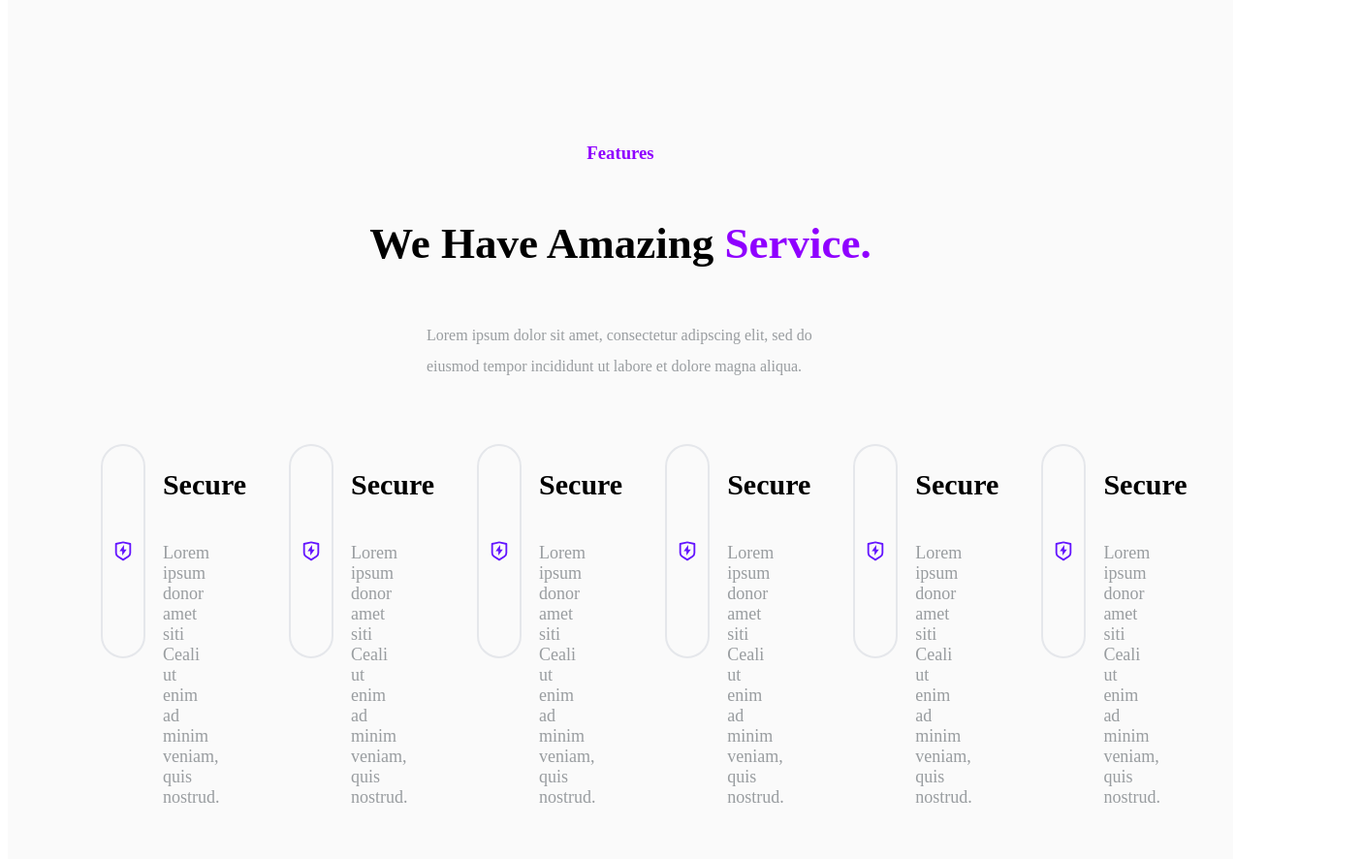
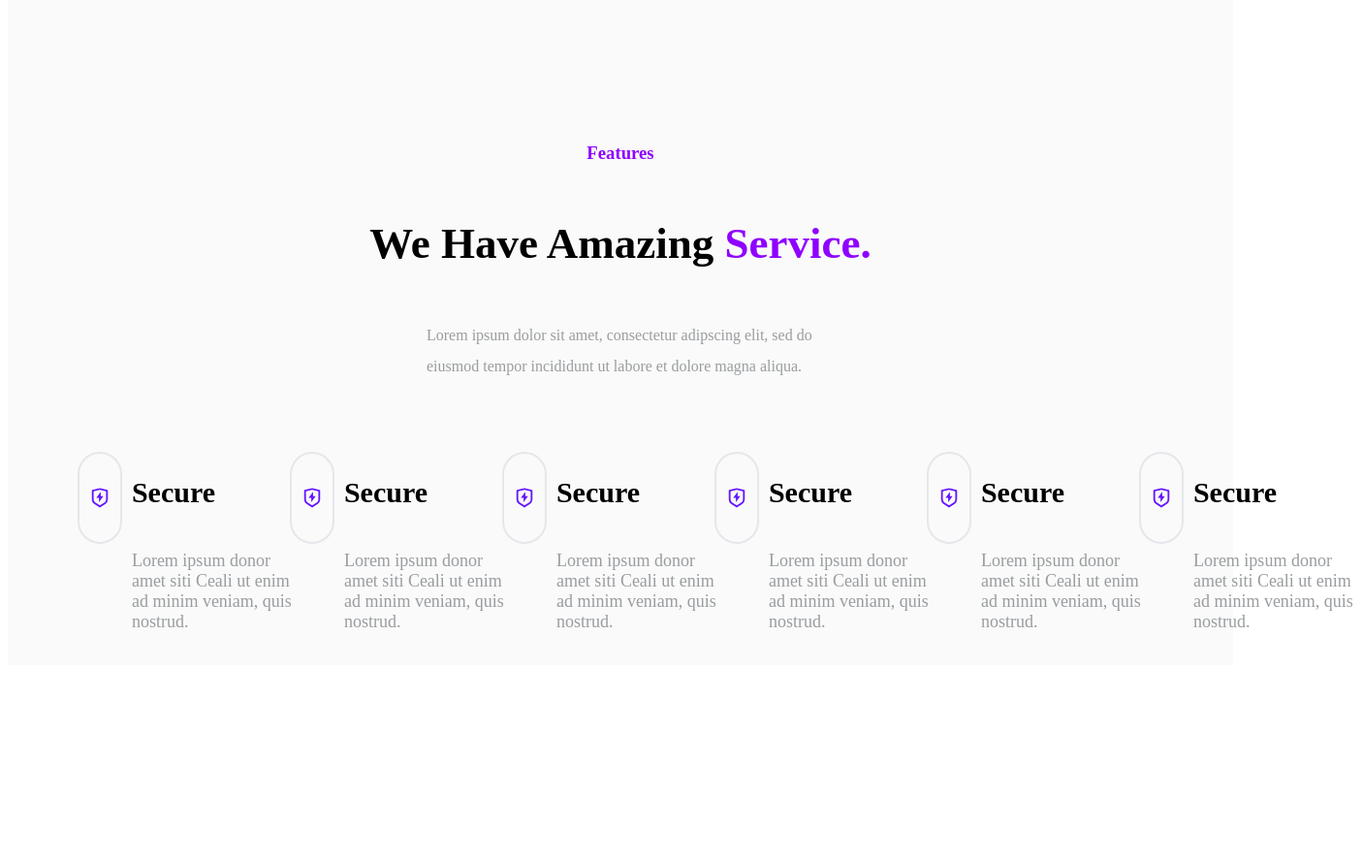
Before and after one commit to REDDraco1628/Final_project_Module_3, a plain HTML site: page index.html in a window 1280 px wide. Shown: the part 880-1766 px from the top of the page at 97% size, 1406 px wide, since content can reach past the window. After the commit the page ends 1574 px from the top, so only its background shows below. Drawn offline with Linux system fonts and the light colour scheme; a web font is replaced by a local one.

Commit message:
Trying to fix the abilitiy section of section 3

```diff
--- a/style.css
+++ b/style.css
@@ -10,6 +10,7 @@
 
 html {
     scroll-behavior: smooth;
+    overflow-x: hidden;
 }
 
 a {
@@ -175,8 +176,8 @@ p {
 /* Features */
 
 #features {
-    height: 1000px;
     background-color: #FAFAFA;
+    position: relative;
 }
 
 .features__text {
@@ -195,30 +196,38 @@ p {
     font-weight: 500px;
 }
 
+.features__abilitys {
+    display: flex;
+    flex-wrap: wrap;
+    margin-top: 40px;
+}
+
 .ability__list {
     display: flex;
-    flex-direction: row;
+    justify-content: space-between;
     width: calc(100% / 3);
+    list-style: none;
 }
 
 .ability {
     display: flex;
-    align-items: flex-start;
-    padding: 32px 24px;
+    flex-direction: row;
+    width: 80%;
 }
 
 .feature__ability--img {
     border: 2px solid rgb(229, 231, 235);
     border-radius: 500px;
     padding: 10px 10px;
-    width: 15%;
-    height: 50%;
+    width: 10%;
+    height: 35%;
 }
 
 .ability__seperat {
+    width: 40%;
     display: flex;
     flex-direction: column;
-    padding: 0 18px;
+    padding: 0 10px;
 }
 
 .feature__ability--title {
@@ -226,7 +235,7 @@ p {
 }
 
 .ability__para {
-    width: 40%;
+    width: 175px;
     font-size: 18px;
     color: #999DA0;
 }
```
